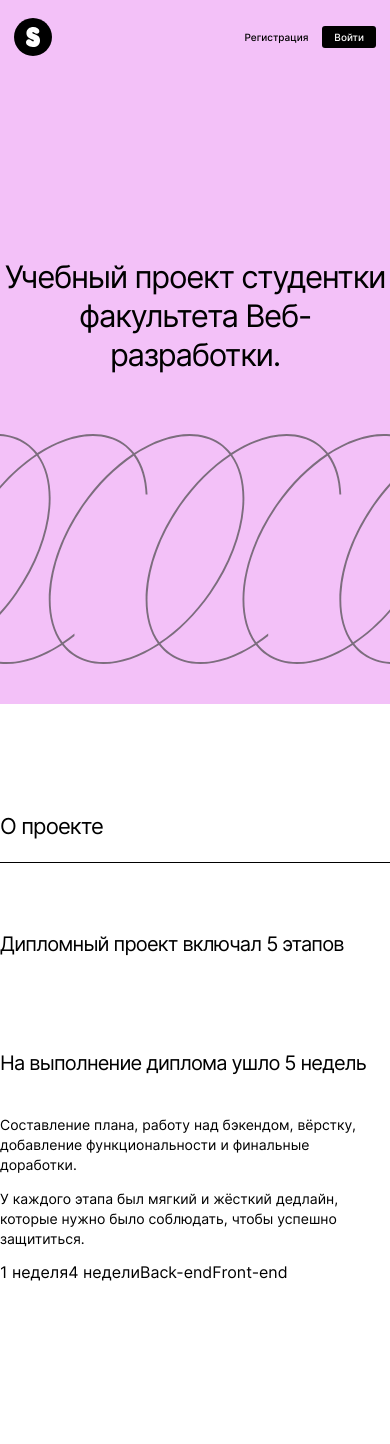
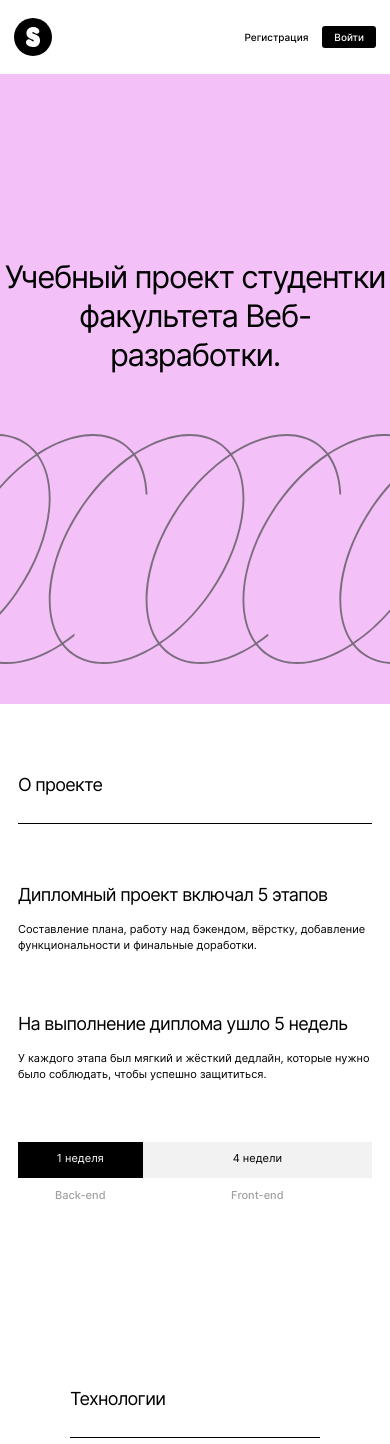
Before and after one commit to tati-tati/movies-explorer-frontend, a React (Create React App) app: page / in a window 390 px wide. Shown: the top 1444 px of the page. Before the commit the page ends 1282 px from the top, so only its background shows below. Built offline with nearby package versions, Linux system fonts and the light colour scheme.

Commit message:
AboutProject done,Techs first touch

```diff
--- /dev/null
+++ b/src/blocks/title.css
@@ -0,0 +1,21 @@
+.title {
+  font-size: 22px;
+  font-weight: 400;
+  letter-spacing: -0.88px;
+  margin: 0;
+  padding: 0 0 24px;
+  border-bottom: 1px solid #000;
+}
+
+
+
+@media screen and (max-width: 500px) {
+
+  .title {
+    font-size: 18px;
+    font-weight: 400;
+    line-height: normal;
+    letter-spacing: -0.72px;
+    padding: 0 0 28px;
+  }
+}
--- a/src/components/AboutProject/AboutProject.css
+++ b/src/components/AboutProject/AboutProject.css
@@ -1,15 +1,23 @@
 .project {
-    max-width: 1140px;
+  padding: 110px 70px;
   margin: 0 auto;
 }
 
-.project__title {
+/* .project__title {
   font-size: 22px;
   font-weight: 400;
   letter-spacing: -0.88px;
   margin: 0;
-padding: 110px 0 23px;
+  padding: 0 0 24px;
   border-bottom: 1px solid #000;
+} */
+
+.project__container {
+  display: grid;
+  grid-template-columns: repeat(2, 1fr);
+  grid-auto-flow: column;
+  grid-template-rows: 1fr min-content;
+  column-gap: 38px;
 }
 
 .project__subtitle {
@@ -21,6 +29,7 @@ padding: 70px 0 26px;
 }
 
 .project__text {
+  margin: 0;
   max-width: 550px;
   font-family: Inter;
   font-size: 14px;
@@ -28,3 +37,124 @@ font-style: normal;
   font-weight: 400;
   line-height: 20px; /* 142.857% */
 }
+
+.project__scale {
+  display: grid;
+  grid-template-columns: 1fr 4fr;
+  grid-template-rows: 1fr 40px;
+  padding-top: 110px;
+  text-align: center;
+}
+
+.project__week {
+  color: #fff;
+  text-align: center;
+  font-family: Inter;
+  font-size: 14px;
+  font-style: normal;
+  font-weight: 400;
+  line-height: normal;
+  /* max-width: 228px; */
+  height: 36px;
+  background-color: #000;
+  padding-top: 9px;
+  box-sizing: border-box;
+}
+
+.project__weeks {
+  max-width: 912px;
+  height: 36px;
+  text-align: center;
+  font-size: 14px;
+  font-weight: 400;
+  background: #f2f2f2;
+  justify-content: center;
+  padding-top: 9px;
+  margin: 0;
+  box-sizing: border-box;
+}
+
+.project__underline {
+  color: #a0a0a0;
+  text-align: center;
+  font-family: Inter;
+  font-size: 14px;
+  font-style: normal;
+  font-weight: 500;
+  line-height: 17px; /* 121.429% */
+  margin: 0;
+  padding-top: 14px;
+}
+
+@media screen and (max-width: 815px) {
+  .project {
+    padding: 90px 50px;
+  }
+  .project__container {
+    column-gap: 32px;
+  }
+  .project__text {
+    font-size: 12px;
+    line-height: 18px; /* 150% */
+  }
+
+  .project__scale {
+    padding-top: 93px;
+    grid-template-columns: 1fr 3.77fr;
+  }
+}
+
+@media screen and (max-width: 500px) {
+  .project {
+    padding: 70px 18px;
+  }
+  /* .project__title {
+    font-size: 18px;
+    font-weight: 400;
+    line-height: normal;
+    letter-spacing: -0.72px;
+    padding: 0 0 28px;
+  } */
+  .project__container {
+    grid-template-columns: none;
+    grid-auto-flow: row;
+  }
+  .project__subtitle {
+    font-size: 18px;
+    font-style: normal;
+    font-weight: 400;
+    line-height: normal;
+    letter-spacing: -0.72px;
+    padding: 60px 0 16px;
+  }
+  .project__subtitle:last-child {
+    padding: 56px 0 16px;
+  }
+  .project__text {
+    font-size: 11px;
+    line-height: 16px; /* 145.455% */
+  }
+
+  .project__scale {
+    padding-top: 60px;
+    grid-template-columns: 1fr 1.84fr;
+  }
+  .project__week {
+    font-size: 11px;
+    font-style: normal;
+    font-weight: 400;
+    line-height: normal;
+  }
+  .project__weeks {
+    font-size: 11px;
+    font-style: normal;
+    font-weight: 400;
+    line-height: normal;
+  }
+  .project__underline {
+    /* font-family: Suisse Intl; */
+    font-size: 11px;
+    line-height: normal;
+    padding-top: 10px;
+  }
+}
--- a/src/components/AboutProject/AboutProject.js
+++ b/src/components/AboutProject/AboutProject.js
@@ -1,33 +1,34 @@
 import './AboutProject.css';
+import '../../blocks/title.css';
 
 function AboutProject() {
     return (
-<section className='project'>
-    <h2 className='project__title'>
-    О проекте
-    </h2>
-    <article className='project__container'>
-    <p className='project__subtitle'>
-    Дипломный проект включал 5 этапов
+      <section className="project">
+        <h2 className="project__title title">О проекте</h2>
+        <article className="project__container">
+          <p className="project__subtitle">Дипломный проект включал 5 этапов</p>
+
+          <p className="project__text">
+            Составление плана, работу над бэкендом, вёрстку, добавление
+            функциональности и финальные доработки.
           </p>
-    <p className='project__subtitle'>
-    На выполнение диплома ушло 5 недель    </p>
-    <p className='project__text'>
-    Составление плана, работу над бэкендом, вёрстку, добавление функциональности и финальные доработки.
+          <p className="project__subtitle">
+            На выполнение диплома ушло 5 недель{" "}
           </p>
-    <p className='project__text'>
-    У каждого этапа был мягкий и жёсткий дедлайн, которые нужно было соблюдать, чтобы успешно защититься.
+          <p className="project__text">
+            У каждого этапа был мягкий и жёсткий дедлайн, которые нужно было
+            соблюдать, чтобы успешно защититься.
           </p>
         </article>
 
-    <div className='project__scale'>
+        <div className="project__scale">
           <p1 className="project__week">1 неделя</p1>
           <p1 className="project__weeks">4 недели</p1>
           <p1 className="project__underline">Back-end</p1>
           <p1 className="project__underline">Front-end</p1>
         </div>
       </section>
-    )
+    );
 }
 
 export default AboutProject;
--- a/src/components/App/App.js
+++ b/src/components/App/App.js
@@ -6,15 +6,19 @@ import PageNotFound  from "../PageNotFound/PageNotFound.js";
 import AuthForm from "../AuthForm/AuthForm.js";
 
 import './App.css';
-// import Header from "../Header/Header.js";
+import Header from "../Header/Header.js";
 import Main from "../Main/Main.js";
+import { useState } from "react";
 
 function App() {
   // функции
+  const [loggedIn, setLoggedIn] = useState(false);
 
   //разметка
   return (
     <div className="app">
+              <Header loggedIn={loggedIn} />
+
       <Routes>
       <Route path="/" element={<Main />} />
         <Route path="/notfound" element={<PageNotFound />} />
--- a/src/components/Header/Header.css
+++ b/src/components/Header/Header.css
@@ -44,10 +44,6 @@ margin-left: 30px;
       padding: 18px 30px;
 
     }
-    .header__btn {
-        margin-left: 50px;
-
-    }
 }
 
 @media screen and (max-width: 500px) {
--- a/src/components/Header/Header.js
+++ b/src/components/Header/Header.js
@@ -13,14 +13,15 @@ function Header(props) {
   };
 
   return (
-    <header className="header header_pink">
+    <header className={`header ${props.loggedIn ? "header_pink" : ""}`}>
       <Link to="/" className="header__logo_link">
       <img className="header__logo" src={logo} alt="логотип приложения" />
       </Link>
-      <div className="header__container">
+      {props.loggedIn ? "" //
+      : <div className="header__container">
         <NavLink to="/signup" className="header__link">{buttonText.register}</NavLink>
         <NavLink to="/signup" className="header__btn">{buttonText.enter}</NavLink>
-        </div>
+        </div>}
     </header>
   );
 }
--- a/src/components/Main/Main.js
+++ b/src/components/Main/Main.js
@@ -1,13 +1,13 @@
-import Header from "../Header/Header.js";
 import Promo from "../Promo/Promo.js";
 import AboutProject from '../AboutProject/AboutProject.js';
+import Techs from '../Techs/Techs.js';
 
 function Main () {
     return (
         <>
-        <Header />
        <Promo />
        <AboutProject />
+       <Techs />
        </>
 
     )
--- /dev/null
+++ b/src/components/Techs/Techs.css
@@ -0,0 +1,11 @@
+.techs {
+  background: #f5f5f5;
+  padding: 100px 70px;
+  margin: 0 auto;
+}
+
+@media screen and (max-width: 500px) {
+  .techs {
+    background: #fff;
+  }
+}
--- /dev/null
+++ b/src/components/Techs/Techs.js
@@ -0,0 +1,13 @@
+import "./Techs.css";
+import "../../blocks/title.css";
+
+
+function Techs() {
+  return (
+    <section className="techs">
+      <h2 className="techs__title title">Технологии</h2>
+    </section>
+  );
+}
+
+export default Techs;
```
Also changed, not shown: src/images/Barbie Tati.png (added). Lines whose indentation alone changed are shown as unchanged.
